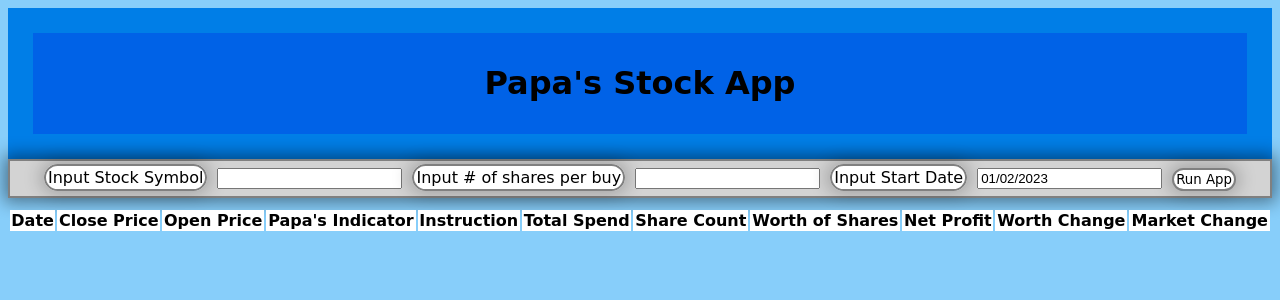
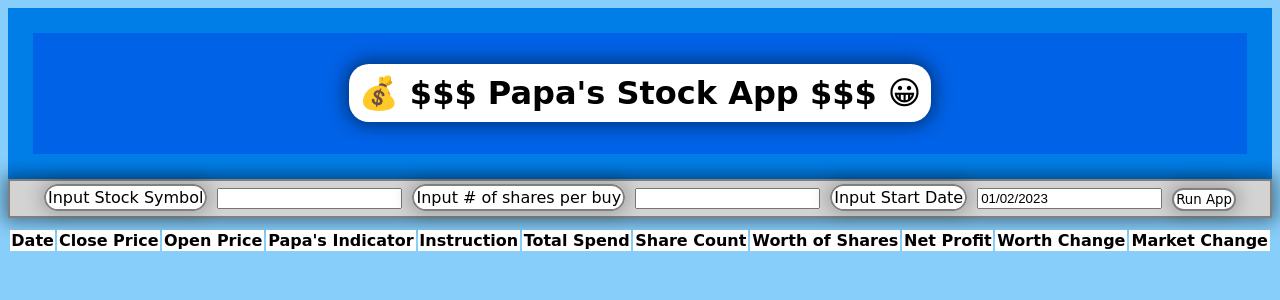
Before and after one commit to nicholasamato/papas-stock-app, a React (Create React App) app: page / in a window 1280 px wide. Shown: the top 300 px of the page. Built offline with nearby package versions, Linux system fonts and the light colour scheme.

Commit message:
update 1.0

```diff
--- a/src/App.js
+++ b/src/App.js
@@ -36,7 +36,7 @@ function App() {
     return(
     <div>
         <div className="banner">
-            <h1>Papa's Stock App</h1>
+            <h1>💰 $$$ Papa's Stock App $$$ 😀</h1>
         </div>
         <div className="dashcontainer">
             <div className="dash">
--- a/src/css/styling.css
+++ b/src/css/styling.css
@@ -44,6 +44,13 @@ thead{
     -webkit-box-shadow: 0px 0px 17px 4px rgba(0,0,0,0.22);
     box-shadow: 0px 0px 17px 4px rgba(0,0,0,0.22);
 } */
+h1{
+    background-color: white;
+    padding: 10px;
+    border-radius: 20px;
+    -webkit-box-shadow: 0px 0px 17px 4px rgba(0,0,0,0.45);
+    box-shadow: 0px 0px 17px 4px rgba(0,0,0,0.45);
+}
 button,label{
     font-family: "Comic Sans MS", sans-serif;
     padding: 2px;
```
